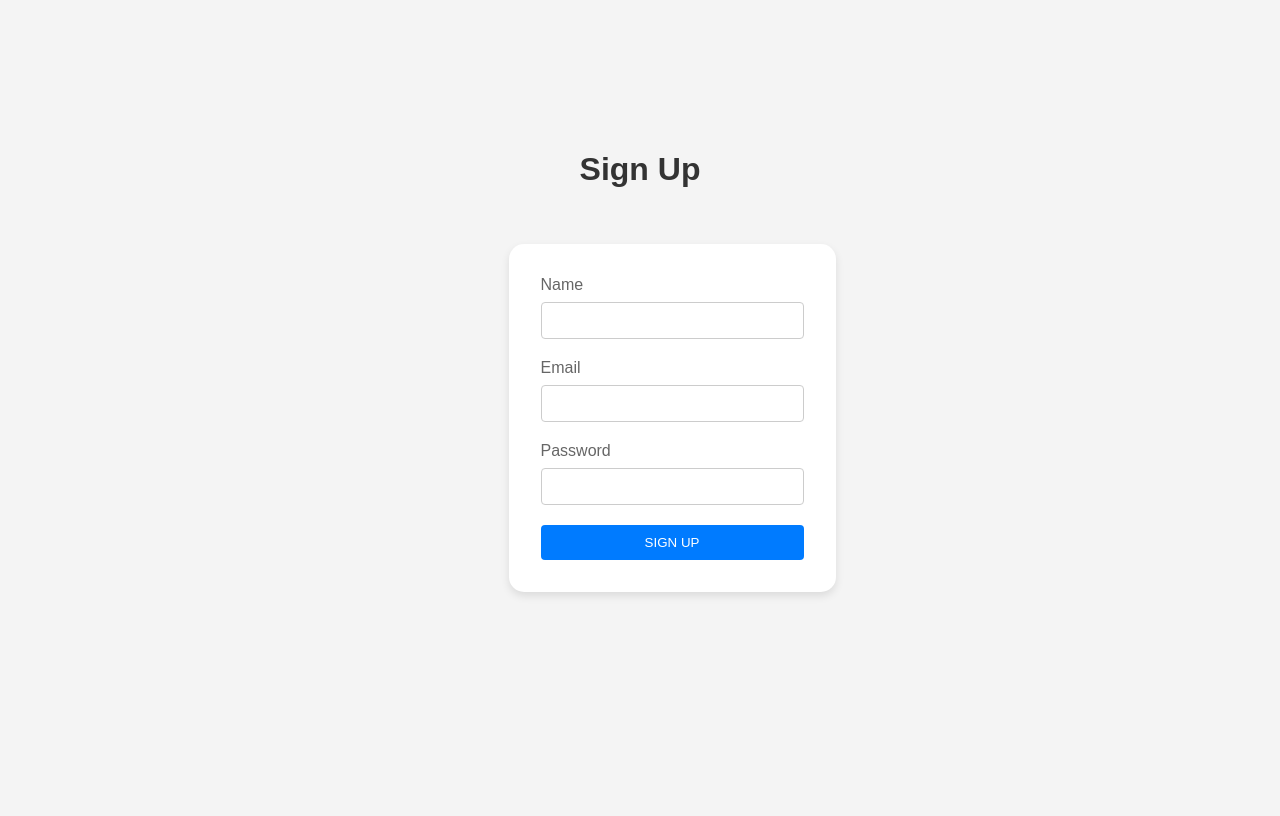
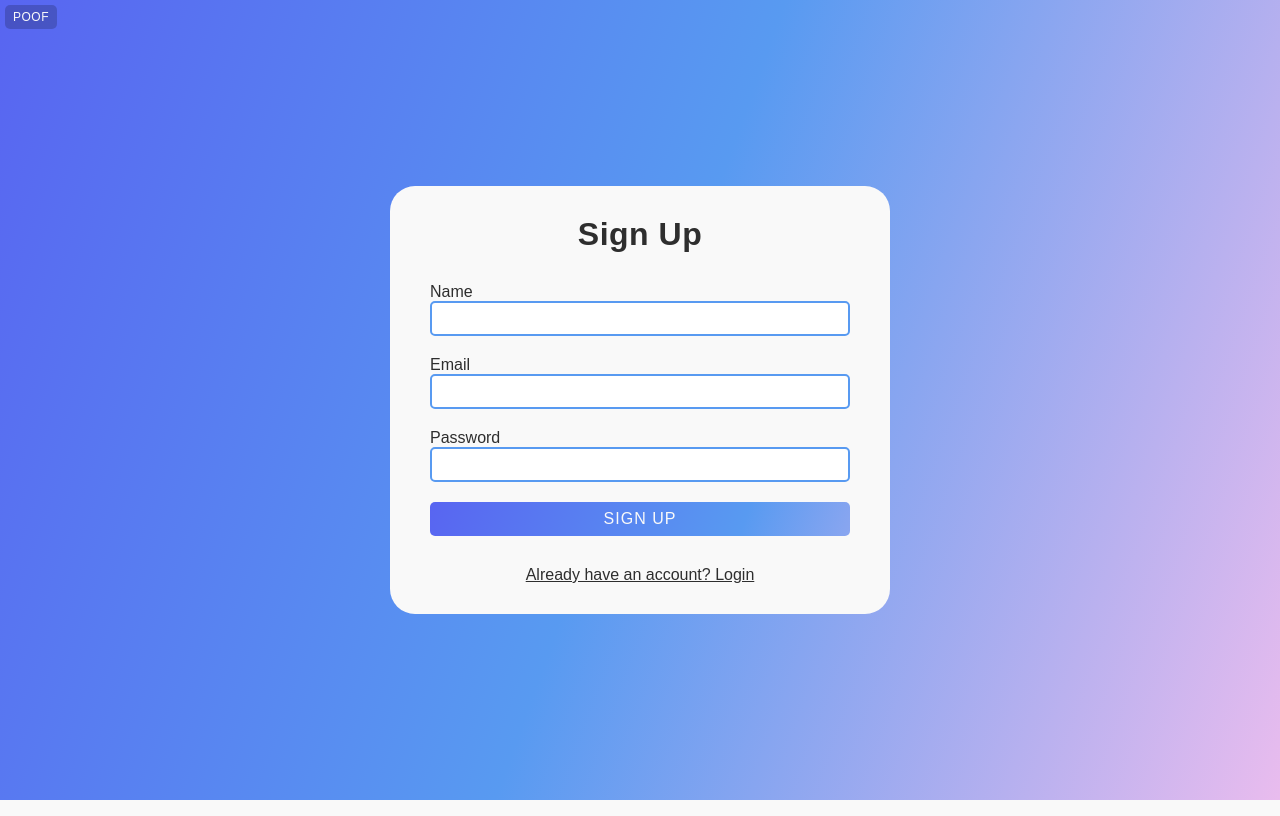
Before and after one commit to adeprastya/poof, a PHP site: page /src/views/signup.php in a window 1280 px wide. Run offline with PHP 8.4, Linux system fonts and the light colour scheme; the visitor is signed in with stand-in values (Sample User, id 1).

Commit message:
add: refactor auth style

```diff
--- /dev/null
+++ b/src/assets/css/auth.css
@@ -0,0 +1,90 @@
+@import "./global.css";
+
+body {
+	display: flex;
+	justify-content: center;
+	align-items: center;
+	width: 100vw;
+	min-height: 100vh;
+	overflow: hidden;
+
+	background: linear-gradient(110deg, var(--color-main-1), var(--color-main-2), var(--color-main-3));
+}
+
+.title {
+	display: block;
+	position: fixed;
+	top: 5px;
+	left: 5px;
+	background-color: #00000030;
+	padding: 5px 8px;
+	border-radius: 5px;
+
+	font: lighter 12px var(--font-1);
+	letter-spacing: 0.5px;
+	color: var(--color-light-1);
+	text-transform: uppercase;
+}
+
+.card {
+	box-sizing: border-box;
+	padding: 30px 40px;
+	border-radius: 25px;
+
+	display: flex;
+	flex-direction: column;
+	align-items: center;
+	gap: 30px;
+
+	color: var(--color-dark-1);
+	background-color: var(--color-light-1);
+
+	h1 {
+		font: bold 32px var(--font-1);
+		letter-spacing: 0.5px;
+	}
+
+	form {
+		display: flex;
+		flex-direction: column;
+		gap: 20px;
+
+		div {
+			display: flex;
+			flex-direction: column;
+			font: 16px var(--font-1);
+
+			input {
+				padding: 8px;
+				border-radius: 5px;
+				border: 2px solid var(--color-main-2);
+				width: clamp(200px, 80vw, 400px);
+			}
+		}
+
+		button {
+			border: none;
+			padding: 8px;
+			border-radius: 5px;
+			background: linear-gradient(110deg, var(--color-main-1), var(--color-main-2), var(--color-main-3));
+			background-size: 150%;
+
+			font: 16px var(--font-1);
+			letter-spacing: 1px;
+			color: var(--color-light-1);
+
+			transition: all 0.3s ease;
+			cursor: pointer;
+
+			&:hover {
+				background-position: right;
+				transition: all 0.3s ease;
+			}
+		}
+	}
+
+	a {
+		font: 16px var(--font-1);
+		color: var(--color-dark-1);
+	}
+}
--- /dev/null
+++ b/src/assets/css/global.css
@@ -0,0 +1,142 @@
+/* http://meyerweb.com/eric/tools/css/reset/
+   v2.0 | 20110126
+   License: none (public domain)
+*/
+
+html,
+body,
+div,
+span,
+applet,
+object,
+iframe,
+h1,
+h2,
+h3,
+h4,
+h5,
+h6,
+p,
+blockquote,
+pre,
+a,
+abbr,
+acronym,
+address,
+big,
+cite,
+code,
+del,
+dfn,
+em,
+img,
+ins,
+kbd,
+q,
+s,
+samp,
+small,
+strike,
+strong,
+sub,
+sup,
+tt,
+var,
+b,
+u,
+i,
+center,
+dl,
+dt,
+dd,
+ol,
+ul,
+li,
+fieldset,
+form,
+label,
+legend,
+table,
+caption,
+tbody,
+tfoot,
+thead,
+tr,
+th,
+td,
+article,
+aside,
+canvas,
+details,
+embed,
+figure,
+figcaption,
+footer,
+header,
+hgroup,
+menu,
+nav,
+output,
+ruby,
+section,
+summary,
+time,
+mark,
+audio,
+video {
+	margin: 0;
+	padding: 0;
+	border: 0;
+	font-size: 100%;
+	font: inherit;
+	vertical-align: baseline;
+}
+/* HTML5 display-role reset for older browsers */
+article,
+aside,
+details,
+figcaption,
+figure,
+footer,
+header,
+hgroup,
+menu,
+nav,
+section {
+	display: block;
+}
+body {
+	line-height: 1;
+}
+ol,
+ul {
+	list-style: none;
+}
+blockquote,
+q {
+	quotes: none;
+}
+blockquote:before,
+blockquote:after,
+q:before,
+q:after {
+	content: "";
+	content: none;
+}
+table {
+	border-collapse: collapse;
+	border-spacing: 0;
+}
+
+:root {
+	--color-light-1: #f9f9f9;
+	--color-light-2: #efefef;
+	--color-dark-1: #1f1f1f;
+	--color-dark-1: #2e2e2e;
+
+	--color-main-1: #5865f1;
+	--color-main-2: #589af1;
+	--color-main-3: #e9bcee;
+
+	--font-1: "Arial", sans-serif;
+}
--- a/src/css/signup.css
+++ /dev/null
@@ -1,59 +0,0 @@
-body {
-	font-family: Arial, sans-serif;
-	background-color: #f4f4f4;
-	display: flex;
-	justify-content: center;
-	align-items: center;
-	height: 100vh;
-}
-
-h1 {
-	position: absolute;
-	top: 130px;
-	left: 50%;
-	transform: translateX(-50%);
-	padding: 0 1rem;
-	color: #333;
-}
-
-form {
-	position: relative;
-	background-color: #fff;
-	padding: 2rem;
-	border-radius: 15px;
-	box-shadow: 0 4px 8px rgba(0, 0, 0, 0.1);
-	width: 100%;
-	max-width: 400px;
-	margin-top: 20px;
-}
-
-label {
-	display: block;
-	margin-bottom: 8px;
-	color: #666;
-}
-
-input[type="name"],
-input[type="email"],
-input[type="password"] {
-	width: 100%;
-	padding: 10px;
-	margin-bottom: 20px;
-	border: 1px solid #ccc;
-	border-radius: 4px;
-	box-sizing: border-box;
-}
-
-button {
-	width: 100%;
-	padding: 10px;
-	background-color: #007bff;
-	color: #fff;
-	border: none;
-	border-radius: 4px;
-	cursor: pointer;
-}
-
-button:hover {
-	background-color: #0056b3;
-}
--- a/src/views/signup.php
+++ b/src/views/signup.php
@@ -5,31 +5,35 @@
     <meta charset="UTF-8">
     <meta name="viewport" content="width=device-width, initial-scale=1.0">
     <title>Poof | Sign Up</title>
-    <link rel="stylesheet" href="./../css/signup.css?v=<?php echo time(); ?>">
+    <link rel="stylesheet" href="../assets/css/auth.css">
   </head>
 
   <body>
+    <h2 class="title">Poof</h2>
+
+    <div class="card">
       <h1>Sign Up</h1>
 
-    <div class="login-div">
       <form action="../controllers/UserController.php" method="POST">
         <div>
           <label for="name">Name</label>
-        <input type="name" name="name" id="name">
+          <input type="name" name="name" id="name" required>
         </div>
 
         <div>
           <label for="email">Email</label>
-        <input type="email" name="email" id="email">
+          <input type="email" name="email" id="email" required>
         </div>
 
         <div>
           <label for="password">Password</label>
-        <input type="password" name="password" id="password">
+          <input type="password" name="password" id="password" required>
         </div>
 
         <button type="submit" name="signup">SIGN UP</button>
       </form>
+
+      <a href="login.php">Already have an account? Login</a>
     </div>
   </body>
 
```
Also changed, not shown: src/css/login.css (deleted, +0 -83 lines), src/views/home.php (+7 -2 lines), src/views/login.php (+8 -7 lines). Lines whose indentation alone changed are shown as unchanged.
